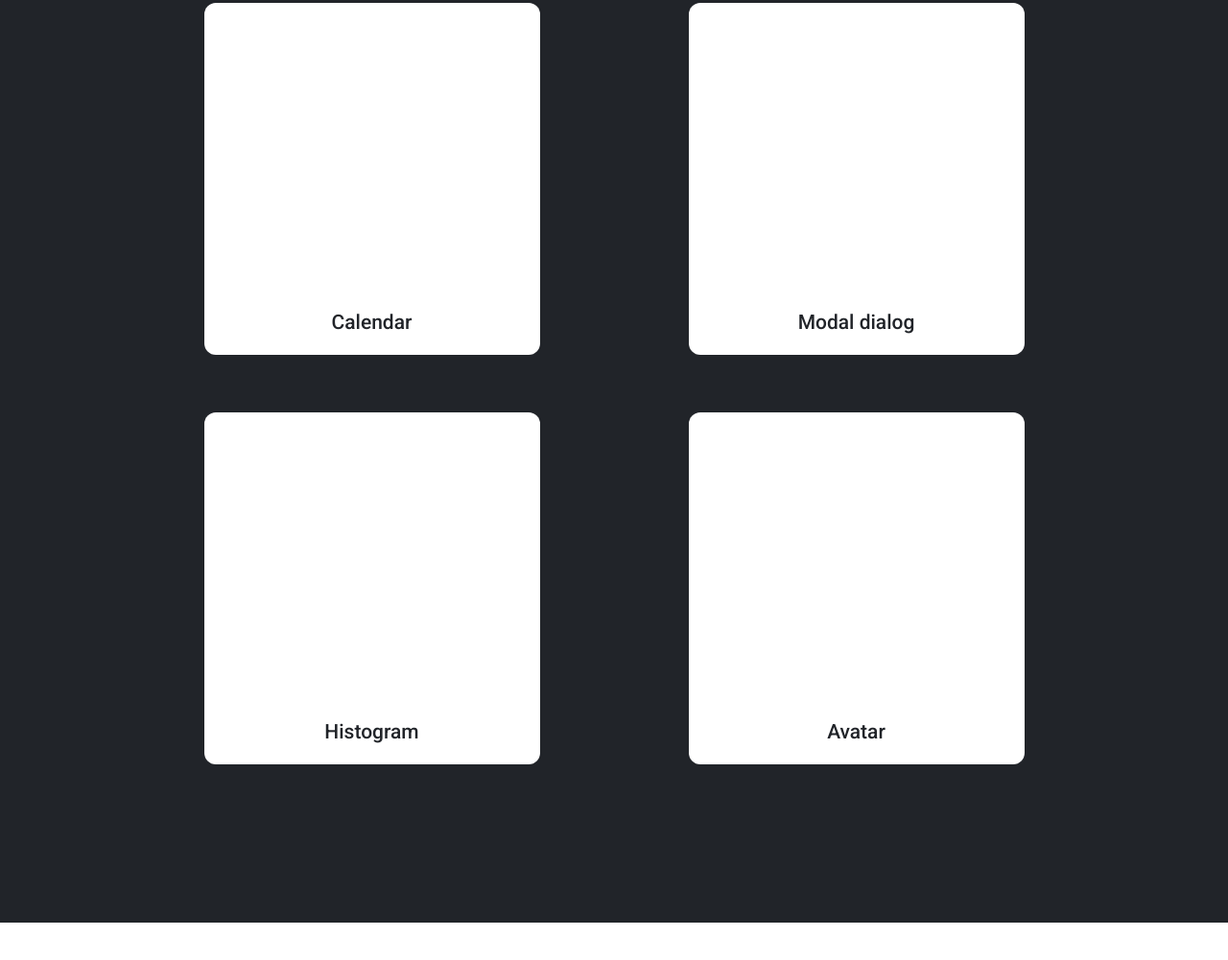
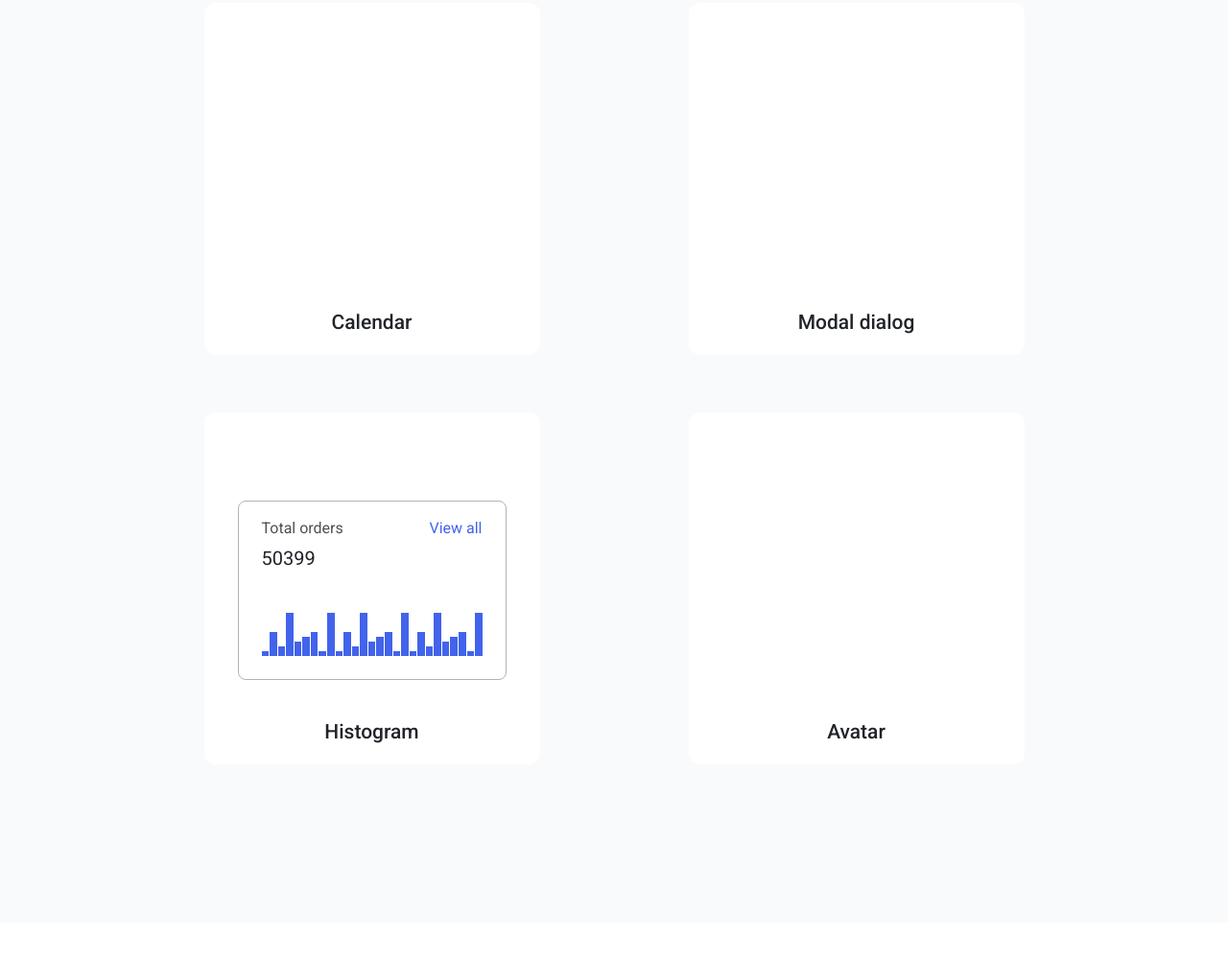
Before and after one commit to js-tasks-ru/htmlcss-20230404_kirill291, a website: page 04-lection2/01-histogram/index.html in a window 1280 px wide. Shown: the part 709-1710 px from the top of the page at 96% size. Drawn offline with Linux system fonts and the light colour scheme; files that its build step writes are made by us from their sources; files whose address does not match are found by name.

Commit message:
finalized task

```diff
--- a/04-lection2/01-histogram/histogram.css
+++ b/04-lection2/01-histogram/histogram.css
@@ -20,7 +20,7 @@
     padding: 0;
     margin: 0;
 
-    background: #212429;
+    background: #F9FAFC;
 }
 
 .main_container {
@@ -44,6 +44,7 @@
     display: flex;
     justify-content: flex-start;
     flex-direction: column-reverse;
+    align-items: center;
 
 }
 
@@ -58,6 +59,73 @@
 
     color: #212429;
 }
+
+
+.histogram {
+    width: 80%;
+    border: 1px solid #ACB5BD;
+    box-sizing: border-box;
+    border-radius: 8px;
+    background-color: #FFFFFF;
+    padding: 16px 24px 24px 24px;
+
+    justify-content: center;
+    align-items: center;
+
+    margin-bottom: 6%;
+}
+
+.histogram__bars {
+    display: flex;
+    justify-content: stretch;
+    flex-wrap: nowrap;
+    width: 100%;
+    align-items: flex-end;
+    flex-direction: row;
+    height: 50px;
+}
+
+.histogram__bar {
+    flex: 1 0 auto;
+    margin-right: 1px;
+    background: #4263EB;
+}
+
+.histogram__bar:last-child {
+    margin-right: 0;
+}
+
+.histogram__header {
+    display: flex;
+    justify-content: space-between;
+    margin-bottom: 6px;
+}
+
+.histogram__title {
+    margin: 0;
+    font-size: 16px;
+    line-height: 24px;
+    color: #212429;
+    opacity: 0.8;
+}
+
+.histogram__link {
+    display: block;
+    color: #4263EB;
+    font-size: 16px;
+    line-height: 24px;
+    margin-left: 20px;
+    text-decoration: none;
+}
+
+.histogram__total {
+    font-size: 20px;
+    line-height: 26px;
+    margin-bottom: 39px;
+    display: block;
+    color: #212429;
+}
+
 
 .footer_сontainer {
     display: flex;
--- a/04-lection2/01-histogram/index.html
+++ b/04-lection2/01-histogram/index.html
@@ -16,7 +16,46 @@
         <div class="box"><h3 class="box_heading">Custom form elements</h3></div>
         <div class="box"><h3 class="box_heading">Calendar</h3></div>
         <div class="box"><h3 class="box_heading">Modal dialog</h3></div>
-        <div class="box"><h3 class="box_heading">Histogram</h3></div>
+        <div class="box">
+            <h3 class="box_heading">Histogram</h3>
+
+            <div class="histogram">
+                <div class="histogram__header">
+                    <p class="histogram__title">Total orders</p>
+                    <a href="#" class="histogram__link">View all</a>
+                </div>
+                <span class="histogram__total">50399</span>
+                <div class="histogram__bars">
+                    <div class="histogram__bar" style="height: 10%"></div>
+                    <div class="histogram__bar" style="height: 50%"></div>
+                    <div class="histogram__bar" style="height: 20%"></div>
+                    <div class="histogram__bar" style="height: 90%"></div>
+                    <div class="histogram__bar" style="height: 30%"></div>
+                    <div class="histogram__bar" style="height: 40%"></div>
+                    <div class="histogram__bar" style="height: 50%"></div>
+                    <div class="histogram__bar" style="height: 10%"></div>
+                    <div class="histogram__bar" style="height: 90%"></div>
+                    <div class="histogram__bar" style="height: 10%"></div>
+                    <div class="histogram__bar" style="height: 50%"></div>
+                    <div class="histogram__bar" style="height: 20%"></div>
+                    <div class="histogram__bar" style="height: 90%"></div>
+                    <div class="histogram__bar" style="height: 30%"></div>
+                    <div class="histogram__bar" style="height: 40%"></div>
+                    <div class="histogram__bar" style="height: 50%"></div>
+                    <div class="histogram__bar" style="height: 10%"></div>
+                    <div class="histogram__bar" style="height: 90%"></div>
+                    <div class="histogram__bar" style="height: 10%"></div>
+                    <div class="histogram__bar" style="height: 50%"></div>
+                    <div class="histogram__bar" style="height: 20%"></div>
+                    <div class="histogram__bar" style="height: 90%"></div>
+                    <div class="histogram__bar" style="height: 30%"></div>
+                    <div class="histogram__bar" style="height: 40%"></div>
+                    <div class="histogram__bar" style="height: 50%"></div>
+                    <div class="histogram__bar" style="height: 10%"></div>
+                    <div class="histogram__bar" style="height: 90%"></div>
+                </div>
+            </div>
+        </div>
         <div class="box"><h3 class="box_heading">Avatar</h3></div>
 
     </container>
```
